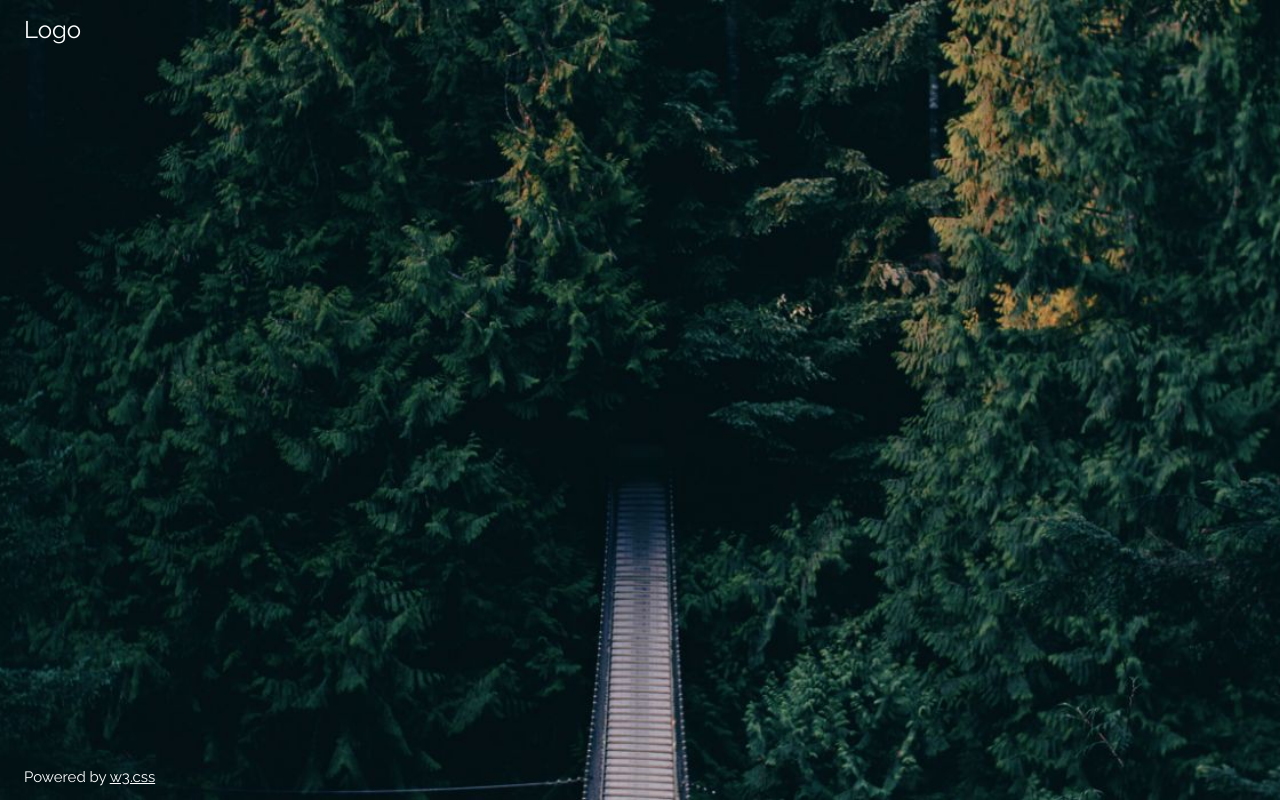
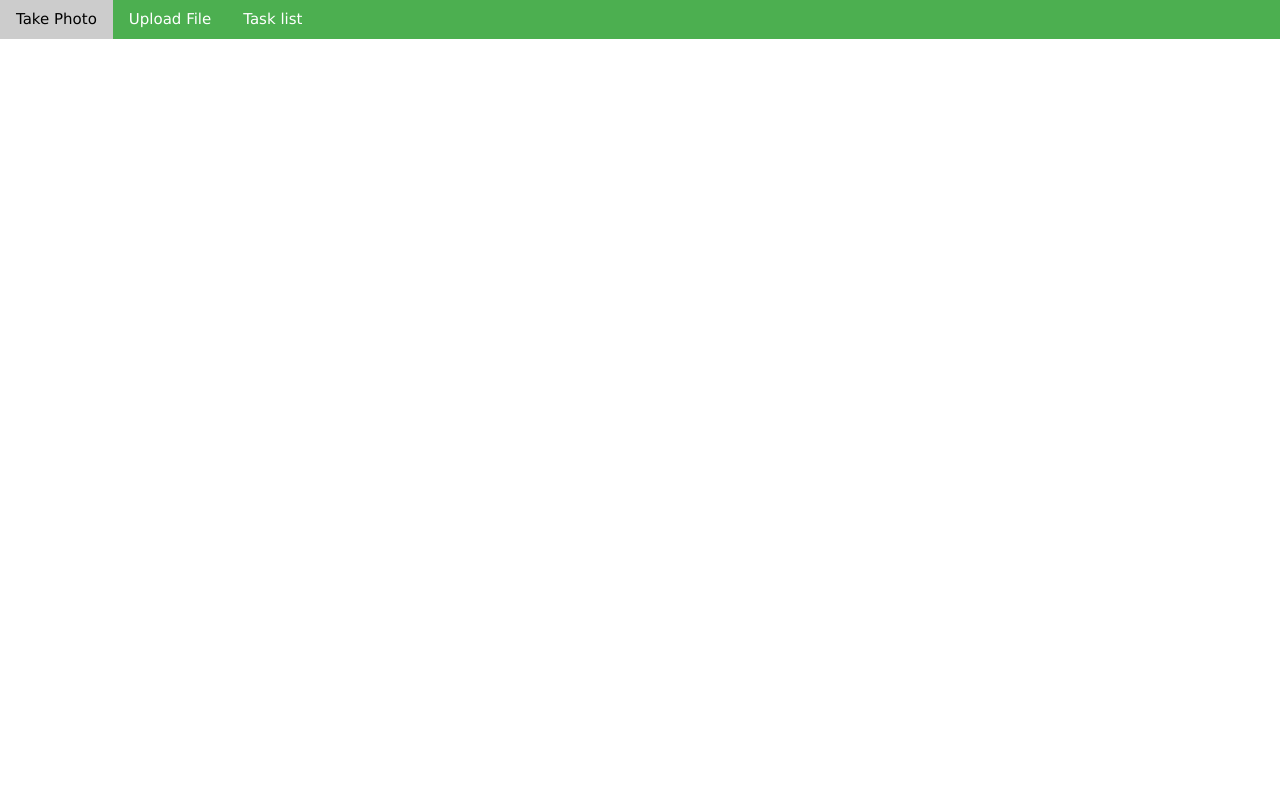
Before and after one commit to popokatapepel/virtual-office, a Flask app: page / in a window 1280 px wide. Run offline with Flask 2, Linux system fonts and the light colour scheme.

Commit message:
loading content for photoscreen and result screen using ajax

```diff
--- a/application.py
+++ b/application.py
@@ -37,6 +37,11 @@ def index():
         return jsonify(
             id=docId
         )
+
+@app.route("/photo", methods=['GET'])
+def photo():
+    if request.method=='GET':
+        return render_template('photo.html')
 
 @app.route('/analysisResult', methods=['GET'])
 def ana_result():
@@ -94,6 +99,10 @@ def todoList():
         app.database.changeTodo(id,done)
         return 'this is a post request'
 
+@app.route("/js/<jsname>", methods=['GET'])
+def render_js(jsname):
+    return render_template(jsname)
+
 if __name__ == "__main__":
     #include values in db
     app.database.addTodo('miriam anrufen')
--- a/static/main.js
+++ b/static/main.js
@@ -17,6 +17,7 @@ canvas.height = 0;
 
 document.querySelector("#sendButton").onclick = function () {
     var dataURL = canvas.toDataURL('image/png',0.9);
+    var id;
     $.ajax({
       type: "POST",
       url: window.location,
@@ -24,7 +25,23 @@ document.querySelector("#sendButton").onclick = function () {
         imageBase64: dataURL
       },
       success: function(result) {
-        window.location.href = "analysisResult?id="+result.id.toString();
+       $.ajax({
+      type: "GET",
+      url: "http://localhost:5000/analysisResult?id="+result.id.toString(),
+      success: function(result) {
+        console.log("xxxxxxxxxxxxxxxxxxxx")
+        document.getElementById("content").innerHTML=result;
+      }
+    });
+
+      }
+    });
+    $.ajax({
+      type: "GET",
+      url: "http://localhost:5000/analysisResult?id="+id,
+      success: function(result) {
+        console.log("xxxxxxxxxxxxxxxxxxxx")
+        document.getElementById("content").innerHTML=result;
       }
     });
     buttons.style.visibility = "hidden";
@@ -61,7 +78,7 @@ const constraints = {
 function handleSuccess(stream) {
   window.stream = stream; // make stream available to browser console
   video.srcObject = stream;
-    video.height=1024;
+    //video.height=1024;
 }
 
 function handleError(error) {
--- a/templates/index.html
+++ b/templates/index.html
@@ -1,42 +1,16 @@
 <!DOCTYPE html>
 <html>
-<title>W3.CSS Template</title>
-<meta charset="UTF-8">
+<title>W3.CSS</title>
 <meta name="viewport" content="width=device-width, initial-scale=1">
-<link rel="stylesheet" href="https://www.w3schools.com/w3css/4/w3.css">
-<link rel="stylesheet" href="https://fonts.googleapis.com/css?family=Raleway">
-<style>
-body,h1 {font-family: "Raleway", sans-serif}
-body, html {height: 100%}
-.bgimg {
-    background-image: url({{url_for('static', filename='forestbridge.jpg')}});
-    min-height: 100%;
-    background-position: center;
-    background-size: cover;
-}
-</style>
+<link rel="stylesheet" href="{{url_for('static', filename='w3school.css')}}">
 <script src="https://ajax.googleapis.com/ajax/libs/jquery/3.3.1/jquery.min.js"></script>
 <body>
-
-<div class="bgimg w3-display-container w3-animate-opacity w3-text-white">
-  <div class="w3-display-topleft w3-padding-large w3-xlarge">
-    Logo
-  </div>
-  <div class="w3-display-middle">
-      <video playsinline autoplay></video>
-  </div>
-  <div class="w3-display-middle">
-      <canvas></canvas>
-  </div>
-  <div id="target" class="w3-display-middle" style="visibility: hidden">
-      <button type="button" id="retakeButton">Retake picture</button>
-      <button type="button" id="sendButton">Send</button>
-  </div>
-  <div class="w3-display-bottomleft w3-padding-large">
-    Powered by <a href="https://www.w3schools.com/w3css/default.asp" target="_blank">w3.css</a>
-  </div>
+ <div class="w3-bar w3-green">
+  <a href="#" class="w3-bar-item w3-button" onclick="load_photo_screen()">Take Photo</a>
+  <a href="#" class="w3-bar-item w3-button" onclick="">Upload File</a>
+  <a href="#" class="w3-bar-item w3-button" onclick="">Task list</a>
 </div>
-<script src="{{url_for('static', filename='main.js')}}" async></script>
-
+<div id="content"></div>
+<script src="{{url_for('render_js', jsname='main_xx.js')}}" async></script>
 </body>
 </html>
```
Also changed, not shown: templates/main_xx.js (added, +16 -0 lines), templates/photo.html (added, +10 -0 lines), templates/result.html (+3 -31 lines), templates/tryout/main.js (deleted, +0 -18 lines), static/w3school.css (renamed from templates/tryout/w3school.css).
